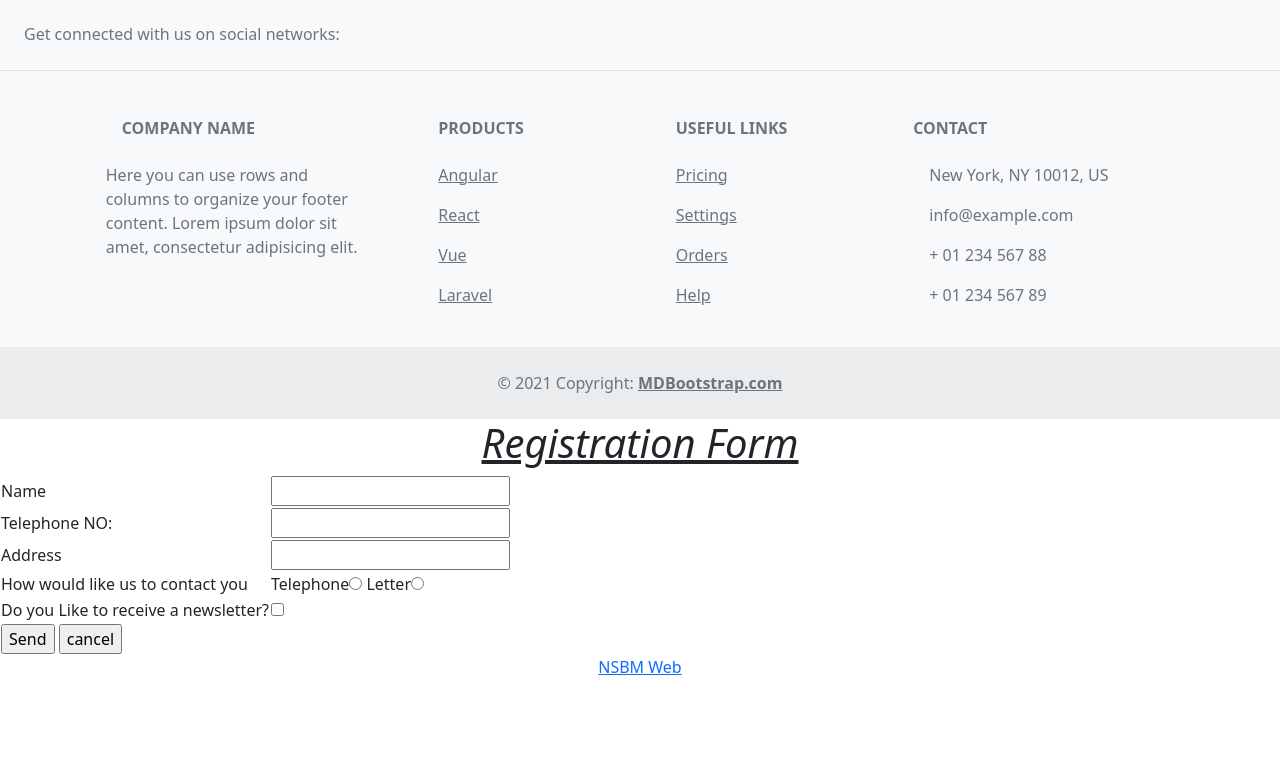
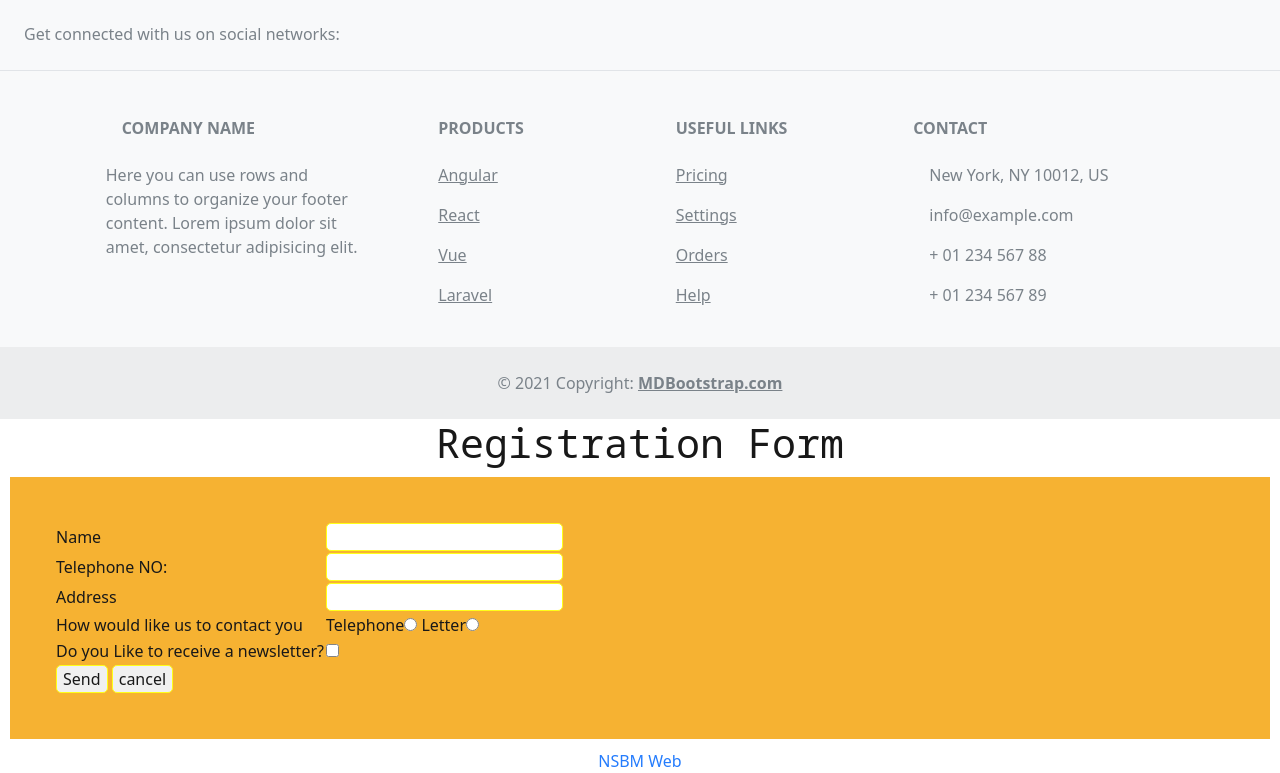
Before and after one commit to wenupa/web-Html, a plain HTML site: page index.html in a window 1280 px wide. Shown: the part 1827-2600 px from the top of the page. Before the commit the page ends 2506 px from the top, so only its background shows below. Drawn offline with nearby package versions, Linux system fonts and the light colour scheme.

Commit message:
changed form

```diff
--- a/index.html
+++ b/index.html
@@ -10,7 +10,7 @@
     <!-- JavaScript Bundle with Popper -->
     <title>Hello, world!</title>
   </head>
-  <body>
+  <body style="background-color:white;opacity:0.9;">
     <nav class="navbar navbar-expand-lg navbar-light bg-light">
       <div class="container">
         <a class="navbar-brand" href="#">Navbar</a>
@@ -319,38 +319,43 @@
 <html>
 <head>
 	<title></title>
+  <link rel="preconnect" href="https://fonts.googleapis.com">
+<link rel="preconnect" href="https://fonts.gstatic.com" crossorigin>
+<link href="https://fonts.googleapis.com/css2?family=Noto+Sans+Mono&display=swap" rel="stylesheet">
 </head>
 <body bgcolor="green">
-	<center><h1><i><u>Registration Form</u></i></h1></center>
+  <div style="color:black;font-family: 'Noto Sans Mono', monospace;" id="register_title">
+	<center><h1>Registration Form</h1></center>
+</div>
+<div id="form_manag" style="background-color:#f6aa1c;margin:10px;padding:20px;">
+	<form name="form" style="padding:20px;color:black;">
 
-	<form name="form">
-
-        <table>
+        <table style="margin:5px;">
             <tr>
                 <td>Name</td>
-                <td><input type="text" name="fname" ></td>
+                <td><input style="border:1px solid yellow;border-radius:5px;" type="text" name="fname" ></td>
             </tr>
             <tr>
                 <td>Telephone NO:</td>
-                <td><input type="text" name="telephoneno"></td>
+                <td><input style="border:1px solid yellow;border-radius:5px;" type="text" name="telephoneno"></td>
                 </tr>
                 <tr>
                     <td>Address</td>
-                    <td><input type="text" name="address" ></td>
+                    <td><input style="border:1px solid yellow;border-radius:5px;" type="text" name="address" ></td>
                 </tr>
                 <tr>
                     <td>How would like us to contact you</td>
-                    <td>Telephone<input type="radio" name="contactusbtn"> Letter<input type="radio" name="contactusbtn"> </td>
+                    <td>Telephone<input style="border:1px solid black;" type="radio" name="contactusbtn"> Letter<input type="radio" name="contactusbtn"> </td>
                  </tr>
                 <tr>
                  <td>Do you Like to receive a newsletter?</td>
-                     <td><input type="checkbox" name="agree"></td>
+                     <td><input style="border:1px solid black;" type="checkbox" name="agree"></td>
                      </tr>
 
 
                         <td colspan="2">
-                        <input type="button" name="Send" value="Send" onclick="checkform()">
-                        <input type="button" name="cancel" value="cancel">
+                        <input style="border:1px solid yellow;border-radius:5px;" type="button" name="Send" value="Send" onclick="checkform()">
+                        <input style="border:1px solid yellow;border-radius:5px;" type="button" name="cancel" value="cancel">
                         </td>
 
 
@@ -364,8 +369,9 @@
 
 
 </form>
+</div>
 
-	<center><a href="https://www.nsbm.ac.lk/">NSBM Web</a></center>
+	<center><a style="text-decoration:none;" href="https://www.nsbm.ac.lk/">NSBM Web</a></center>
 
 </body>
 </html>
```
